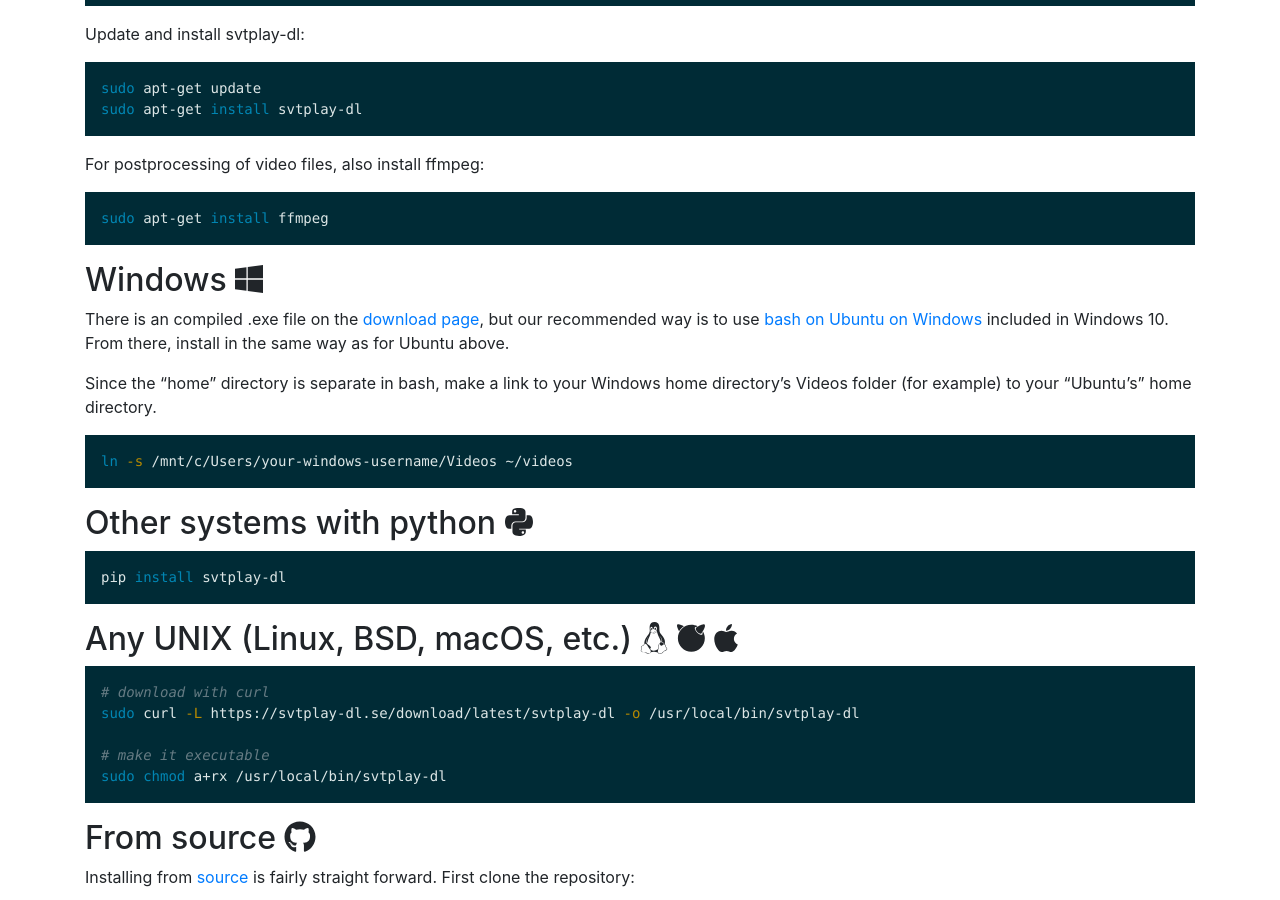
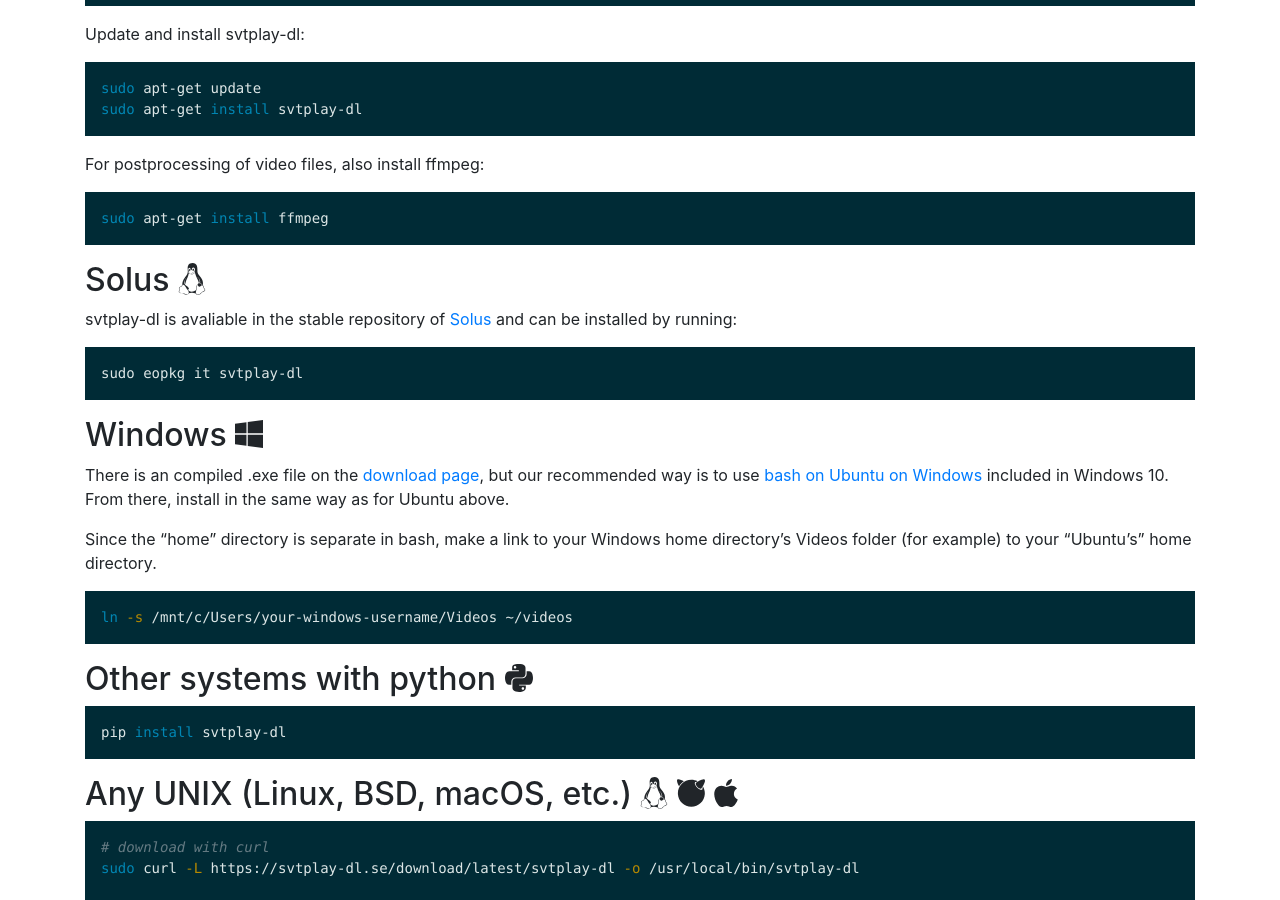
Before and after one commit to spaam/svtplay-dl-web, a Jekyll site: the page built from install.md, in a window 1280 px wide and 900 px high, scrolled down 730 px. Built offline with Jekyll 4.4.1, drawn with Linux system fonts in a browser that asks for light colours; nearby versions of some CDN libraries.

Commit message:
Adds Solus install instructions to install.md

````diff
--- a/install.md
+++ b/install.md
@@ -46,6 +46,14 @@
 
 ```bash
 sudo apt-get install ffmpeg
+```
+
+## Solus <i class="fab fa-linux"></i>
+
+svtplay-dl is avaliable in the stable repository of [Solus](https://solus-project.com/) and can be installed by running:
+
+```
+sudo eopkg it svtplay-dl
 ```
 
 ## Windows <i class="fab fa-windows"></i>
````
